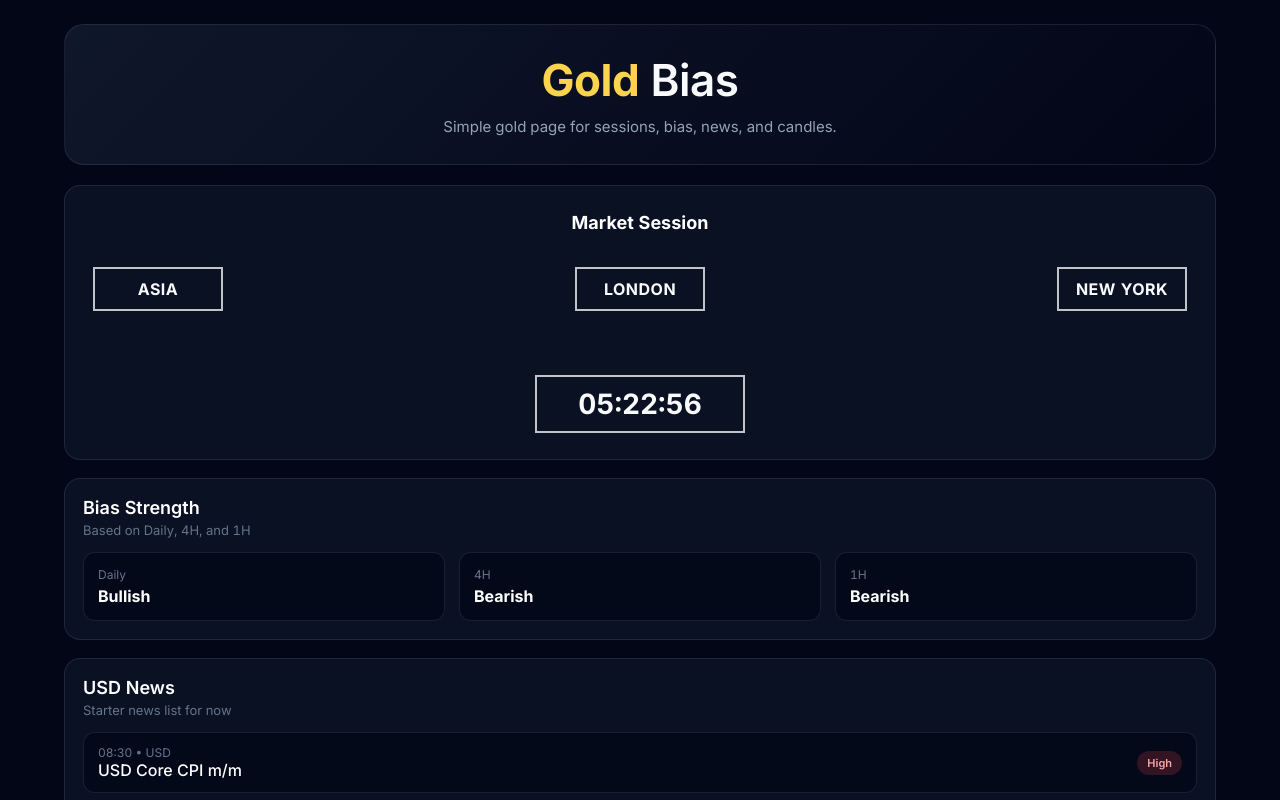
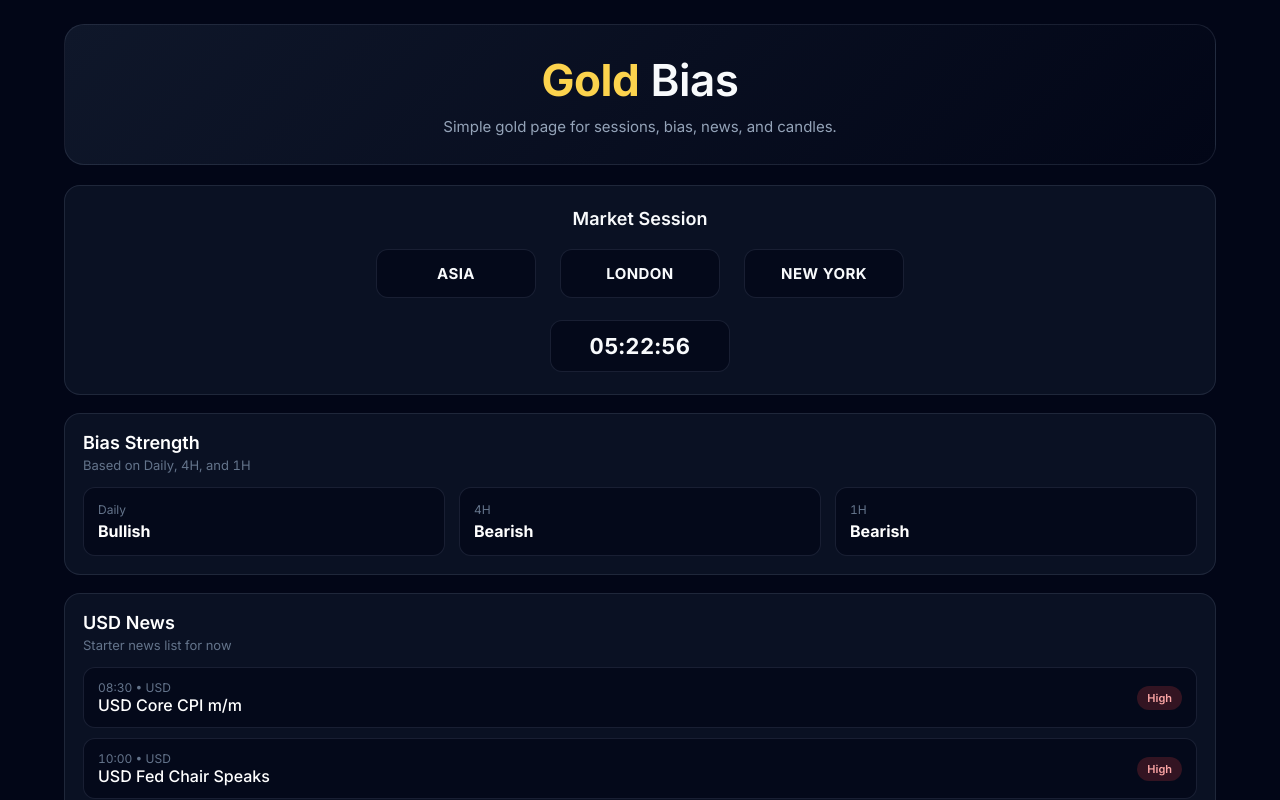
Before and after one commit to Nn1van/gold-bias, a Next.js app: page / in a window 1280 px wide. Shown: the top 800 px of the page. Built offline with nearby package versions, Linux system fonts and the light colour scheme.

Commit message:
Update globals.css

```diff
--- a/app/globals.css
+++ b/app/globals.css
@@ -83,55 +83,58 @@ body {
   font-size: 13px;
 }
 
-/* NEW MARKET SESSION LAYOUT */
+/* MARKET SESSION */
 .market-session-card {
-  padding: 26px 28px;
+  padding: 22px;
 }
 
 .market-session-title {
-  margin: 0;
+  margin: 0 0 20px;
   text-align: center;
   font-size: 18px;
-  font-weight: 700;
+  font-weight: 600;
+  color: #f8fafc;
 }
 
 .market-session-row {
-  margin-top: 34px;
-  display: flex;
-  justify-content: space-between;
-  align-items: center;
-  gap: 16px;
+  display: grid;
+  grid-template-columns: repeat(3, minmax(0, 160px));
+  justify-content: center;
+  gap: 24px;
+  margin-bottom: 22px;
 }
 
 .market-session-box {
-  min-width: 130px;
+  background: rgba(2, 6, 23, 0.7);
+  border: 1px solid rgba(148, 163, 184, 0.15);
+  border-radius: 12px;
+  padding: 14px 16px;
   text-align: center;
-  padding: 10px 16px;
-  border: 2px solid rgba(255, 255, 255, 0.75);
   color: #f8fafc;
-  font-size: 16px;
+  font-size: 15px;
   font-weight: 700;
-  letter-spacing: 0.5px;
-  background: transparent;
+  letter-spacing: 0.4px;
 }
 
 .market-session-timer-wrap {
-  margin-top: 64px;
   display: flex;
   justify-content: center;
 }
 
 .market-session-timer {
-  min-width: 210px;
+  background: rgba(2, 6, 23, 0.7);
+  border: 1px solid rgba(148, 163, 184, 0.15);
+  border-radius: 12px;
+  min-width: 180px;
+  padding: 12px 18px;
   text-align: center;
-  padding: 10px 20px;
-  border: 2px solid rgba(255, 255, 255, 0.75);
   color: #f8fafc;
-  font-size: 28px;
+  font-size: 22px;
   font-weight: 700;
-  background: transparent;
+  letter-spacing: 0.5px;
 }
 
+/* OTHER GRIDS */
 .bias-grid,
 .candle-grid-main {
   display: grid;
@@ -285,12 +288,9 @@ body {
   }
 
   .market-session-row {
-    flex-direction: column;
-    margin-top: 24px;
-  }
-
-  .market-session-timer-wrap {
-    margin-top: 32px;
+    grid-template-columns: 1fr;
+    justify-items: center;
+    gap: 12px;
   }
 
   .market-session-box,
```
